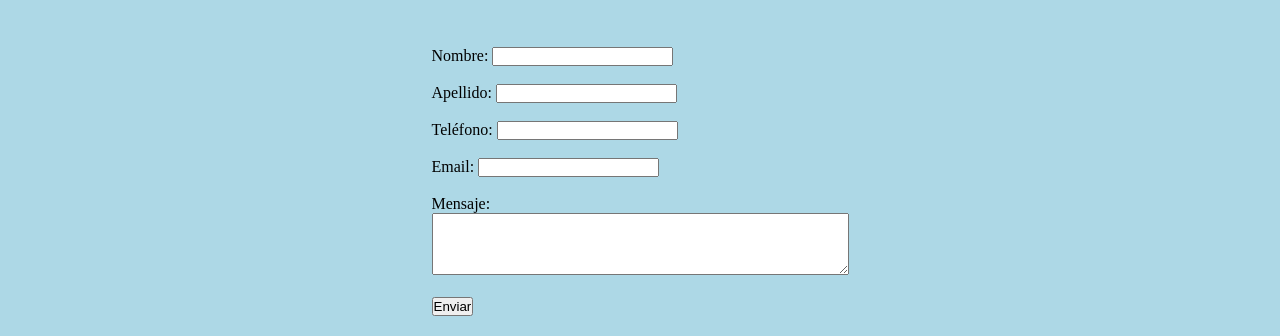
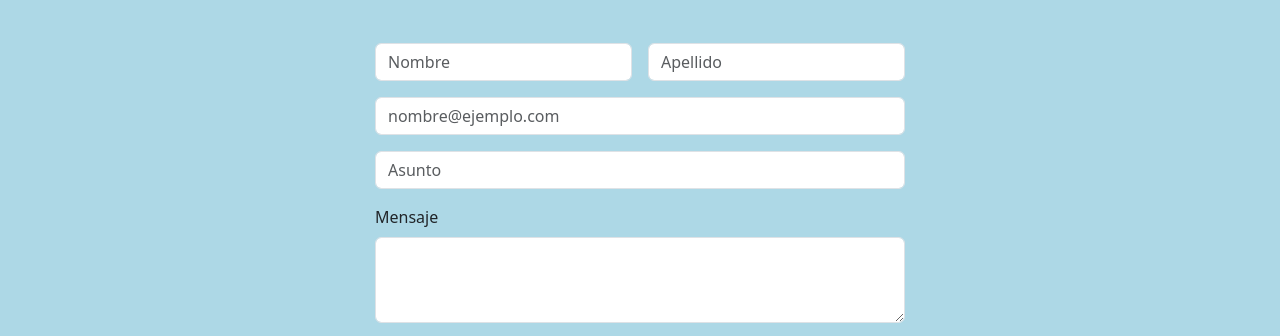
Before and after one commit to gbanchigfer/debicuotas, a plain HTML site: page pages/contacto.html in a window 1280 px wide. Shown: the part 413-749 px from the top of the page. Drawn offline with nearby package versions, Linux system fonts and the light colour scheme.

Commit message:
agrego pagina de contacto que contiene formulario hecho con bootstrap

```diff
--- a/pages/contacto.html
+++ b/pages/contacto.html
@@ -6,6 +6,7 @@
     <meta name="viewport" content="width=device-width, initial-scale=1.0">
     <title>Debicuotas</title>
     <link rel="stylesheet" href="../css/style.css">
+    <link href="https://cdn.jsdelivr.net/npm/bootstrap@5.3.1/dist/css/bootstrap.min.css" rel="stylesheet" integrity="sha384-4bw+/aepP/YC94hEpVNVgiZdgIC5+VKNBQNGCHeKRQN+PtmoHDEXuppvnDJzQIu9" crossorigin="anonymous">
 </head>
 
 <body>
@@ -37,24 +38,33 @@
 
             <section class="formulario">
 
-                <form action="/enviar_formulario" method="POST">
-                    <label for="nombre">Nombre:</label>
-                    <input type="text" id="nombre" name="nombre" required><br><br>
+                <form>
+                    <div class="row g-3 mb-3">
+                        <div class="col">
+                          <input type="text" class="form-control" placeholder="Nombre" aria-label="First name">
+                        </div>
+                        <div class="col">
+                          <input type="text" class="form-control" placeholder="Apellido" aria-label="Last name">
+                        </div>
+                    </div>
 
-                    <label for="apellido">Apellido:</label>
-                    <input type="text" id="apellido" name="apellido" required><br><br>
+                    <div class="mb-3">
+                      <input type="email" class="form-control" id="exampleInputEmail1" aria-describedby="emailHelp" placeholder="nombre@ejemplo.com">
+                    </div>
 
-                    <label for="telefono">Teléfono:</label>
-                    <input type="tel" id="telefono" name="telefono" required><br><br>
+                    <div class="mb-3">
+                        <input type="asunto" class="form-control" placeholder="Asunto">
+                      </div>
 
-                    <label for="email">Email:</label>
-                    <input type="email" id="email" name="email" required><br><br>
+                    <div class="mb-3">
+                        <label for="exampleFormControlTextarea1" class="form-label">Mensaje</label>
+                        <textarea class="form-control" id="exampleFormControlTextarea1" rows="3"></textarea>
+                      </div>
 
-                    <label for="texto">Mensaje:</label><br>
-                    <textarea id="texto" name="texto" rows="4" cols="50" required></textarea><br><br>
-
-                    <input type="submit" value="Enviar">
-                </form>
+                    <div class="d-flex justify-content-center">
+                        <button type="submit" class="btn btn-primary">Enviar</button>
+                    </div>
+                  </form>
 
             </section>
 
@@ -78,6 +88,8 @@
 
         </footer>
     </div>
+    <script src="https://cdn.jsdelivr.net/npm/@popperjs/core@2.11.8/dist/umd/popper.min.js" integrity="sha384-I7E8VVD/ismYTF4hNIPjVp/Zjvgyol6VFvRkX/vR+Vc4jQkC+hVqc2pM8ODewa9r" crossorigin="anonymous"></script>
+    <script src="https://cdn.jsdelivr.net/npm/bootstrap@5.3.1/dist/js/bootstrap.min.js" integrity="sha384-Rx+T1VzGupg4BHQYs2gCW9It+akI2MM/mndMCy36UVfodzcJcF0GGLxZIzObiEfa" crossorigin="anonymous"></script>
 </body>
 
 </html>
```
Also changed, not shown: 1 other file.
